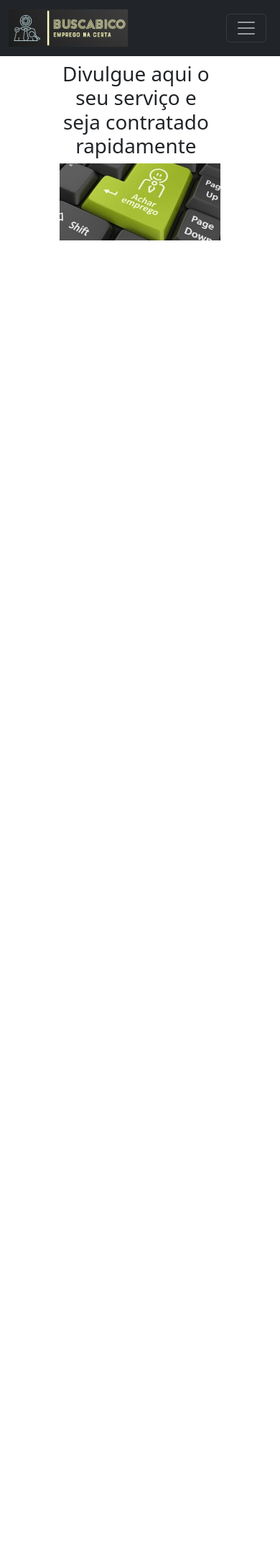
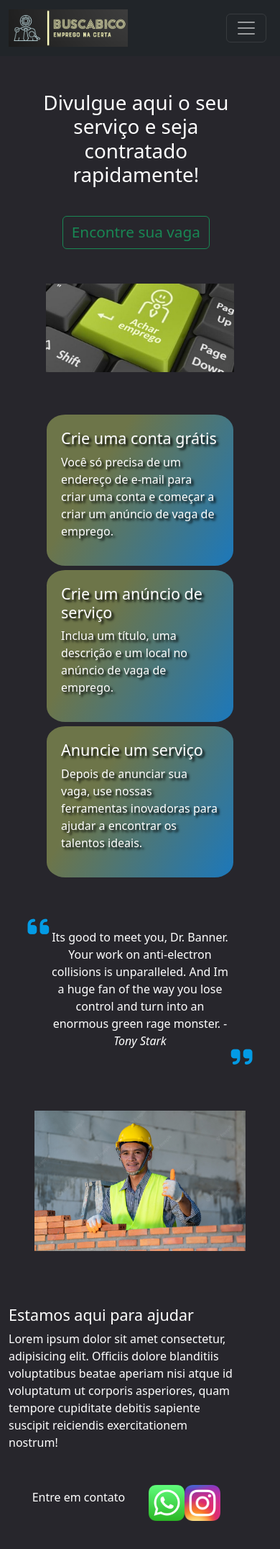
Before and after one commit to bigodom/BUSCABICO, a Flask app: page / in a window 390 px wide. Shown: the whole page at 72% size. Before the commit the page ends 334 px from the top, so only its background shows below. Run offline with Flask 2, Linux system fonts and the light colour scheme; some libraries are stand-ins or nearby versions.

Commit message:
pagina principal

```diff
--- a/app.py
+++ b/app.py
@@ -67,6 +67,9 @@ def login():
     proxima = request.args.get('proxima')
     return render_template('login.html', proxima=proxima)
 
+@app.route('/login2')
+def login2():
+    return render_template('login2.html')
 
 @app.route('/autenticar', methods=['POST', ])
 def autenticar():
--- a/static/style.css
+++ b/static/style.css
@@ -1,19 +1,167 @@
+/*GERAL*/
+body{
+    background: #27262C;
+    color: white;
+}
+/* PAGINA PRINCIPAL */
 .ache-emprego{
-    margin-top: 2em;
     margin: 2%;
+    margin-top: 10vw;
     display: flex;
     align-items: center;
 }
 .ache-emprego h1{
     margin-right: 3%;
-    width: 60%;
+    width: 55%;
     text-align: center;
+    padding-top: 40px;
+    padding-bottom: 40px;
 }
+.ache-emprego h1 button{
+    margin-top: 5%;
+    font-size: 1.3rem;
+}
+
+.tutorial{
+    display: flex;
+    justify-content: center;
+    -ms-flex-align: center;
+    gap: 1.5vw;
+    margin-top: 10vw;
+}
+.tutorial .blocos{
+    width: 260px;
+    height: auto;
+    /*background: linear-gradient(122.33deg, #a3bc31 30.62%, #72C4FF 100%);*/
+    background: linear-gradient(122.33deg, #6D7549 30.62%, #1c78bb 100%);
+    color: white;
+    text-shadow: 0.2em 0.2em 0.2em black;
+    padding: 30px;
+    border-radius: 10%
+}
+
+.depoimento .texto blockquote.quote{
+    position: relative;
+    text-align: center;
+    padding: 1rem 1.2rem;
+    width: 80%;  /* create space for the quotes */
+    color: white;
+    margin: 1rem auto 2rem;
+}
+.depoimento .texto blockquote.quote:before,
+.depoimento .texto blockquote.quote:after{
+    font-family: FontAwesome;
+    position: absolute;
+    color: #039be5;
+    font-size: 34px;
+}
+.depoimento .texto blockquote.EN:before{
+    content: "\f10d";
+    top: -12px;
+    margin-right: -20px;
+    right: 100%;
+}
+.depoimento .texto blockquote.EN:after{
+    content: "\f10e";
+    margin-left: -20px;
+    left: 100%;
+    top: auto;
+    bottom: -20px;
+}
+.depoimento{
+    display: flex;
+    margin: 3%;
+    margin-top: 10vw;
+}
+.depoimento .texto{
+    min-width: 50%;
+}
+.depoimento img{
+    width: 70%;
+    margin-left: 20%;
+}
+
+.ajuda-contato{
+    margin-top: 30px;
+    display: flex;
+    justify-content: space-around;
+    margin-top: 10vw;
+    margin-bottom: 10vw;
+}
+.ajuda-contato img{
+    width: 50px;
+    height: 50px;
+    border-radius: 10%;
+}
+.ajuda-contato .ajuda{
+    max-width: 60%;
+    margin-right: 10vw;
+}
+.ajuda-contato .contato{
+    max-width: 40%;
+}
+/*PAGINA LOGIN*/
+.login{
+    padding: 5%;
+    /*max-width: 700px;*/
+    width: 50vw;
+    margin-left: 25vw;
+    margin-right: 25vw;
+}
+/*Responsividade*/
 @media (max-width: 700px) {
+    /*PAGINA PRINCIPAL*/
     .ache-emprego{
         flex-direction: column;
+        margin-top: 2%;
     }
     .ache-emprego img{
-        min-width: 60%;
+        min-width: 70%;
+    }
+    .ache-emprego h1{
+        min-width: 70%;
+    }
+    .ache-emprego h1 button{
+        margin-top: 41px;
+    }
+    .tutorial{
+        flex-direction: column;
+        justify-content: center;
+        align-items: center;
+        margin-top: 15vw;
+    }
+    .tutorial .blocos{
+        max-width: 260px;
+        height: auto;
+        padding: 20px;
+    }
+    .depoimento{
+        flex-direction: column;
+    }
+    .depoimento img{
+        width: 80%;
+        margin: 10%;
+    }
+    .ajuda-contato{
+        display: flex;
+        flex-direction: column;
+    }
+    .ajuda-contato .ajuda{
+        min-width: 80vw;
+    }
+    .ajuda-contato .contato h6{
+        width: 50vw;
+        margin-top: 8px;
+        text-align: center;
+    }
+    .ajuda-contato .contato{
+        margin-top: 8vw;
+        display: -webkit-box;
+    }
+    /*PAGINA LOGIN*/
+    .login{
+        padding: 5%;
+        margin: 0%;
+
     }
 }
--- a/templates/principal.html
+++ b/templates/principal.html
@@ -1,7 +1,7 @@
 {% extends "template.html" %}
 {% block conteudo %}
 
-<nav class="navbar navbar-expand-lg navbar-dark bg-dark nav-fill">
+  <nav class="navbar navbar-expand-lg navbar-dark bg-dark nav-fill">
     <a class="navbar-brand" href="#" style="padding-left: 3%;">
       <img src="../static/BuscaBicoLogo.jpeg" style="width: 166px; height: 52px;" alt="">
     </a>
@@ -22,12 +22,52 @@
     </div>
     </div>
   </nav>
-  <div>
-    <div class="ache-emprego">
-      <h1>Divulgue aqui o seu serviço e seja contratado rapidamente</h1>
-      <img src="../static/ProcurarEmprego.jpeg" alt="" style="max-width: 40%;">
-    </div>
 
+  <div class="ache-emprego">
+    <h1>Divulgue aqui o seu serviço e seja contratado rapidamente!
+      <br><button class="btn btn-outline-success" type="button">Encontre sua vaga</br></button>
+    </h1>
+
+    <img src="../static/ProcurarEmprego.jpeg" alt="" style="max-width: 40%;">
   </div>
 
+<div class="tutorial">
+    <div class="blocos">
+      <h4>Crie uma conta grátis</h4>
+      <p>Você só precisa de um endereço de e-mail para criar uma conta e começar a criar um anúncio de vaga de emprego.</p>
+    </div>
+    <div class="blocos">
+      <h4>Crie um anúncio de serviço</h4>
+      <p>Inclua um título, uma descrição e um local no anúncio de vaga de emprego.</p>
+    </div>
+    <div class="blocos">
+      <h4>Anuncie um serviço</h4>
+      <p>Depois de anunciar sua vaga, use nossas ferramentas inovadoras para ajudar a encontrar os talentos ideais.</p>
+    </div>
+  </div>
+
+  <div class="depoimento">
+    <div class="texto">
+      <blockquote class="callout quote EN">
+        Its good to meet you, Dr. Banner. Your work on anti-electron collisions is unparalleled. And Im a huge fan of the way you lose control and turn into an enormous green rage monster.
+        <cite> - Tony Stark</cite>
+      </blockquote>
+    </div>
+    <div>
+      <img src="../static/pedreiro.jpg" alt="">
+    </div>
+  </div>
+
+  <div class="ajuda-contato container">
+    <div class="ajuda">
+      <h4>Estamos aqui para ajudar</h4>
+      <p>Lorem ipsum dolor sit amet consectetur, adipisicing elit. Officiis dolore blanditiis voluptatibus beatae aperiam nisi atque id voluptatum ut corporis asperiores, quam tempore cupiditate debitis sapiente suscipit reiciendis exercitationem nostrum!</p>
+    </div>
+    <div class="contato">
+      <h6>Entre em contato</h6>
+      <img src="../static/whatsapp-logo.png" alt="">
+      <img src="../static/Instagram-logo.png" alt="">
+    </div>
+</div>
+
 {% endblock %}
--- a/templates/template.html
+++ b/templates/template.html
@@ -6,6 +6,7 @@
           content="width=device-width, user-scalable=no, initial-scale=1.0, maximum-scale=1.0, minimum-scale=1.0">
     <meta http-equiv="X-UA-Compatible" content="ie=edge">
     <title>BUSCABICO</title>
+    <script src="https://kit.fontawesome.com/5f9612936d.js" crossorigin="anonymous"></script>
     <link rel="stylesheet" href="{{ url_for('static', filename='bootstrap.css') }}">
     <link rel="stylesheet" href="../static/style.css">
 </head>
```
Also changed, not shown: templates/index.html (+6 -6 lines), templates/login.html (+6 -3 lines), static/Instagram-logo.png (added), static/pedreiro.jpg (added), static/whatsapp-logo.png (added).
